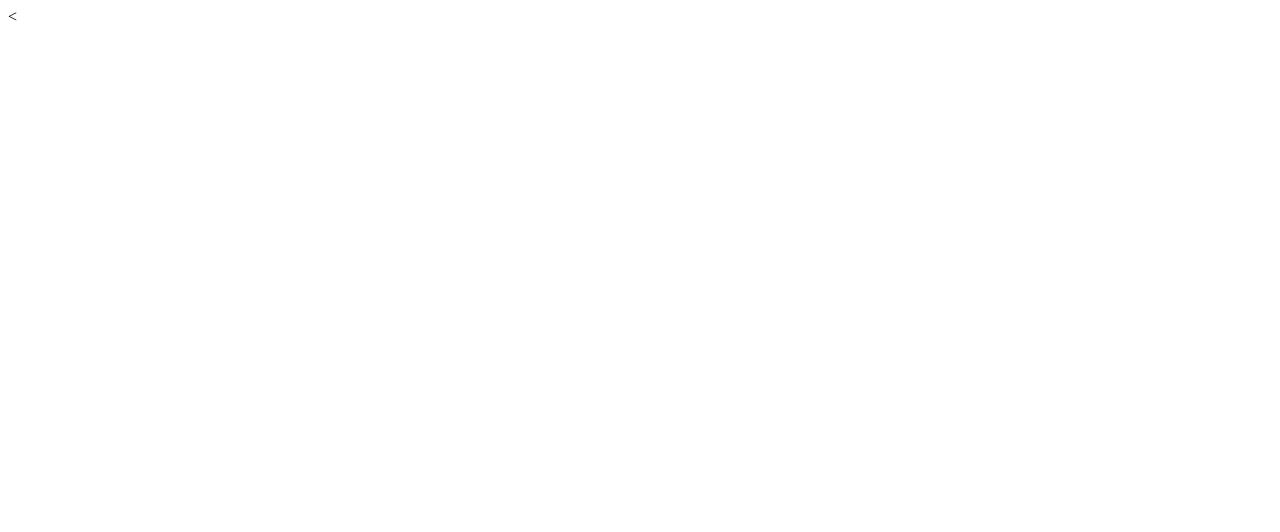
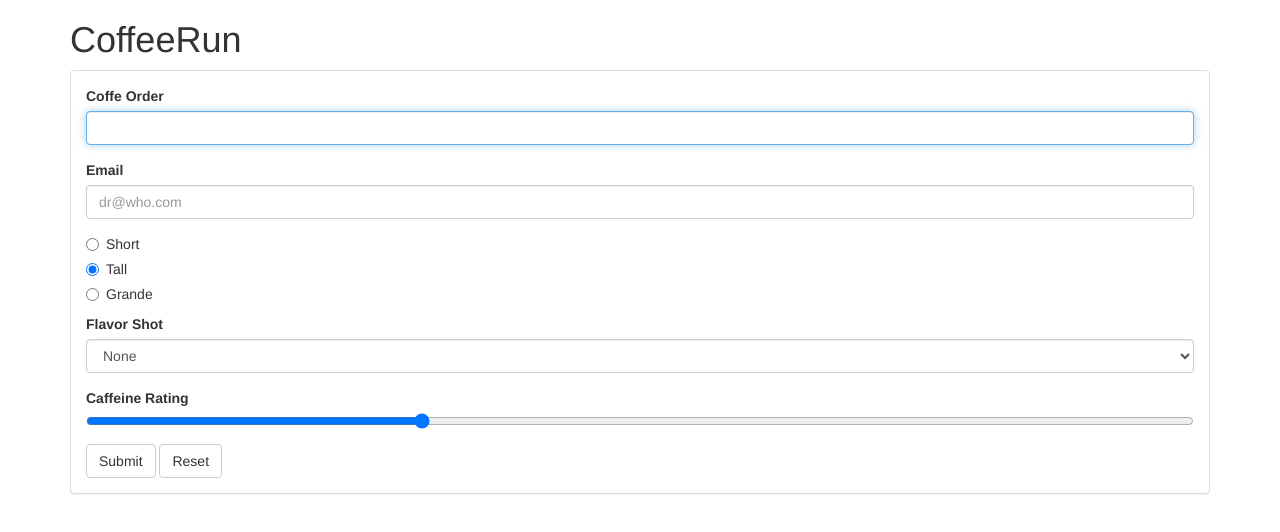
Before and after one commit to aqm1970/front-end-dev-book, a plain HTML site: page coffeerun/index.html in a window 1280 px wide. Drawn offline with nearby package versions, Linux system fonts and the light colour scheme.

Commit message:
Created order form styled with Bootstrap

```diff
--- a/coffeerun/index.html
+++ b/coffeerun/index.html
@@ -3,10 +3,63 @@
   <head>
     <meta charset="utf-8">
     <title>coffeerun</title>
+    <link rel="stylesheet" href="https://cdnjs.cloudflare.com/ajax/libs/twitter-bootstrap/3.3.6/css/bootstrap.min.css">
   </head>
-  <body>
+  <body class="container">
+    <header>
+      <h1>CoffeeRun</h1>
+    </header>
+    <section>
+      <div class="panel panel-default">
+        <div class="panel-body">
+          <form data-coffee-order="form">
+            <div class="form-group">
+              <label for="coffeeOrder">Coffe Order</label>
+              <input class="form-control" name="coffee" id="coffeeOrder" autofocus>
+            </div>
+            <div class="form-group">
+              <label for="emailInput">Email</label>
+              <input class="form-control" type="email" name="emailAddress" id="emailInput" value="" placeholder="dr@who.com">
+            </div>
+            <div class="radio">
+              <label>
+                <input type="radio" name="size" value="short">
+                Short
+              </label>
+            </div>
+            <div class="radio">
+              <label>
+                <input type="radio" name="size" value="Tall" checked>
+                Tall
+              </label>
+            </div>
+            <div class="radio">
+              <label>
+                <input type="radio" name="size" value="grande">
+                Grande
+              </label>
+            </div>
+            <div class="form-group">
+              <label for="flavorShot">Flavor Shot</label>
+              <select id="flavorShot" class="form-control" name="Flavor">
+                <option value="">None</option>
+                <option value="caramel">Caramel</option>
+                <option value="almond">Almond</option>
+                <option value="mocha">Mocha</option>
+              </select>
+            </div>
+            <div class="form-group">
+              <label for="strengthLevel">Caffeine Rating</label>
+              <input name="strength" id="strengthLevel" type="range" value="30">
+            </div>
+            <button type="submit" class="btn btn-default">Submit</button>
+            <button type="reset" class="btn btn-default">Reset</button>
+          </form>
+        </div>
+      </div>
+    </section>
     <script src="scripts/datastore.js" charset="utf-8"></script>
     <script src="scripts/truck.js" charset="utf-8"></script>
-    <<script src="scripts/main.js" charset="utf-8"></script>
+    <script src="scripts/main.js" charset="utf-8"></script>
   </body>
 </html>
```
